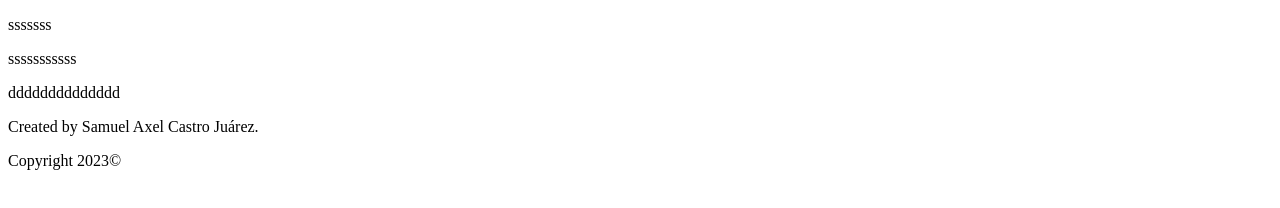
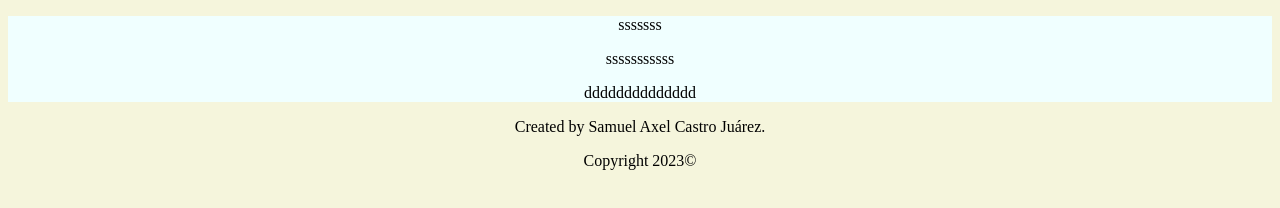
Before and after one commit to samuel2120/SQL, a plain HTML site: page index.html in a window 1280 px wide. Drawn offline with Linux system fonts and the light colour scheme.

Commit message:
Update index.html

```diff
--- a/index.html
+++ b/index.html
@@ -1,7 +1,8 @@
 <!DOCTYPE html>
 <html>
-    <link rel="stylesheet" src="styleSql.css" type="text/css">
     <head>
+        <link rel="stylesheet" href="styleSql.css" type="text/css"/>
+        <meta charset="utf-8">
         <title>
             Learnig SQL
         </title>
```
